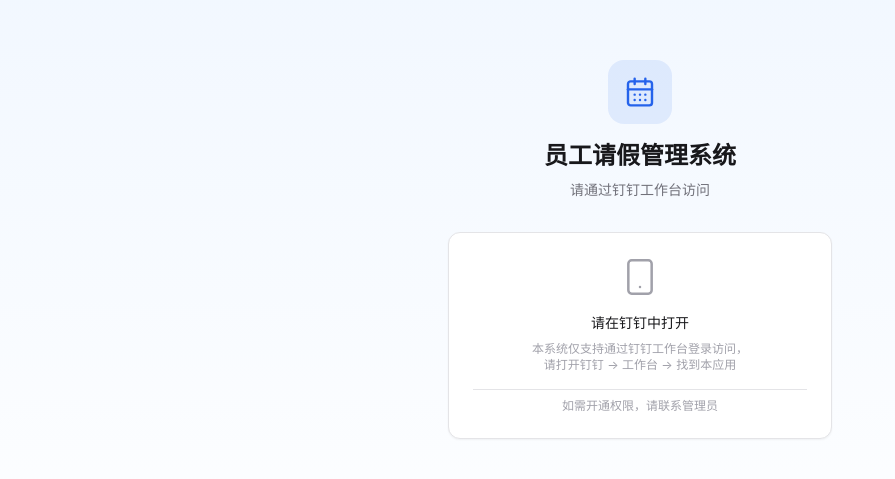
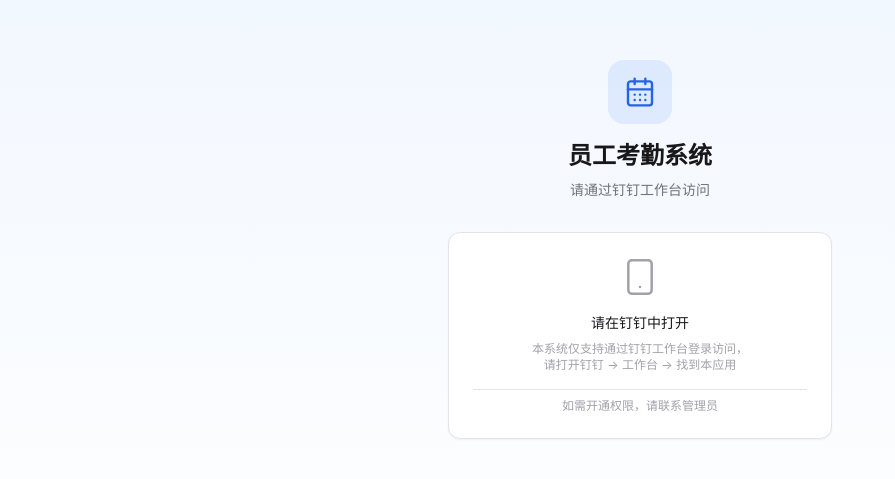
Before and after one commit to Forcome-Database/DingtalkFriday, a Vue app in the folder frontend/: page /login in a window 1280 px wide. Shown: the part 151-630 px from the top of the page, without its empty margins (0-895 px from the left). Built offline with nearby package versions, Linux system fonts and the light colour scheme; no server answers.

Commit message:
chore: rename to employee attendance system and update nav labels

```diff
--- a/frontend/index.html
+++ b/frontend/index.html
@@ -10,7 +10,7 @@
       href="https://fonts.googleapis.com/css2?family=Inter:wght@400;500;600;700&display=swap"
       rel="stylesheet"
     />
-    <title>员工请假管理系统</title>
+    <title>员工考勤系统</title>
   </head>
   <body>
     <div id="app"></div>
--- a/frontend/src/components/AppHeader.vue
+++ b/frontend/src/components/AppHeader.vue
@@ -22,7 +22,7 @@
   >
     <div class="flex items-center gap-3">
       <CalendarDays class="text-accent" :size="28" :stroke-width="1.8" />
-      <span class="text-lg font-semibold text-text-primary">员工请假管理系统</span>
+      <span class="text-lg font-semibold text-text-primary">员工考勤系统</span>
 
       <nav class="flex items-center gap-1 ml-4">
         <button
@@ -32,7 +32,7 @@
             : 'text-text-secondary font-medium hover:text-text-primary'"
           @click="emit('page-change', 'export')"
         >
-          数据导出
+          请假数据
         </button>
         <button
           class="px-3 py-1.5 text-[13px] rounded-md transition-colors"
@@ -184,7 +184,7 @@
       @click="emit('page-change', 'export')"
     >
       <FileSpreadsheet :size="20" :stroke-width="activePage === 'export' ? 2.2 : 1.6" />
-      <span class="text-[10px] font-medium">数据导出</span>
+      <span class="text-[10px] font-medium">请假数据</span>
     </button>
     <button
       class="flex-1 flex flex-col items-center justify-center gap-0.5 py-2 transition-colors"
--- a/frontend/src/views/LoginView.vue
+++ b/frontend/src/views/LoginView.vue
@@ -131,7 +131,7 @@
         <div class="inline-flex items-center justify-center w-16 h-16 rounded-2xl bg-accent/10 mb-4">
           <CalendarDays class="text-accent" :size="32" :stroke-width="1.8" />
         </div>
-        <h1 class="text-2xl font-bold text-text-primary">员工请假管理系统</h1>
+        <h1 class="text-2xl font-bold text-text-primary">员工考勤系统</h1>
         <p class="text-sm text-text-secondary mt-2">请通过钉钉工作台访问</p>
       </div>
 
--- a/frontend/src/views/MainView.vue
+++ b/frontend/src/views/MainView.vue
@@ -223,8 +223,8 @@
       <!-- Page title section -->
       <div class="flex items-center justify-between">
         <div>
-          <h1 class="text-2xl font-semibold text-text-primary">请假数据导出</h1>
-          <p class="text-sm text-text-secondary mt-1">按部门查询和导出员工请假数据</p>
+          <h1 class="text-2xl font-semibold text-text-primary">请假数据统计</h1>
+          <p class="text-sm text-text-secondary mt-1">按部门查询和导出员工请假统计数据</p>
         </div>
       </div>
 
```
Also changed, not shown: 1 other file (tests, documents, lock files or other folders).
